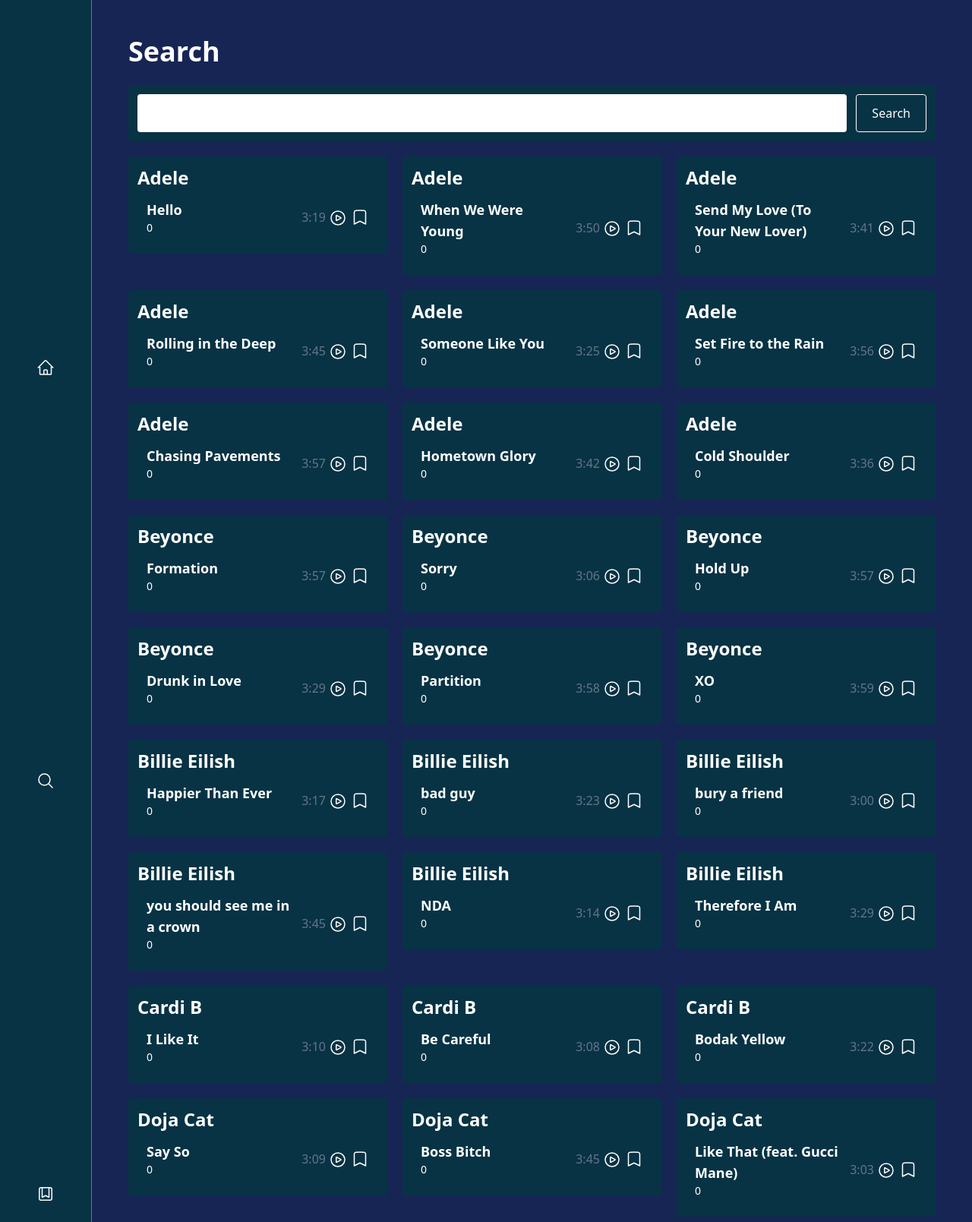
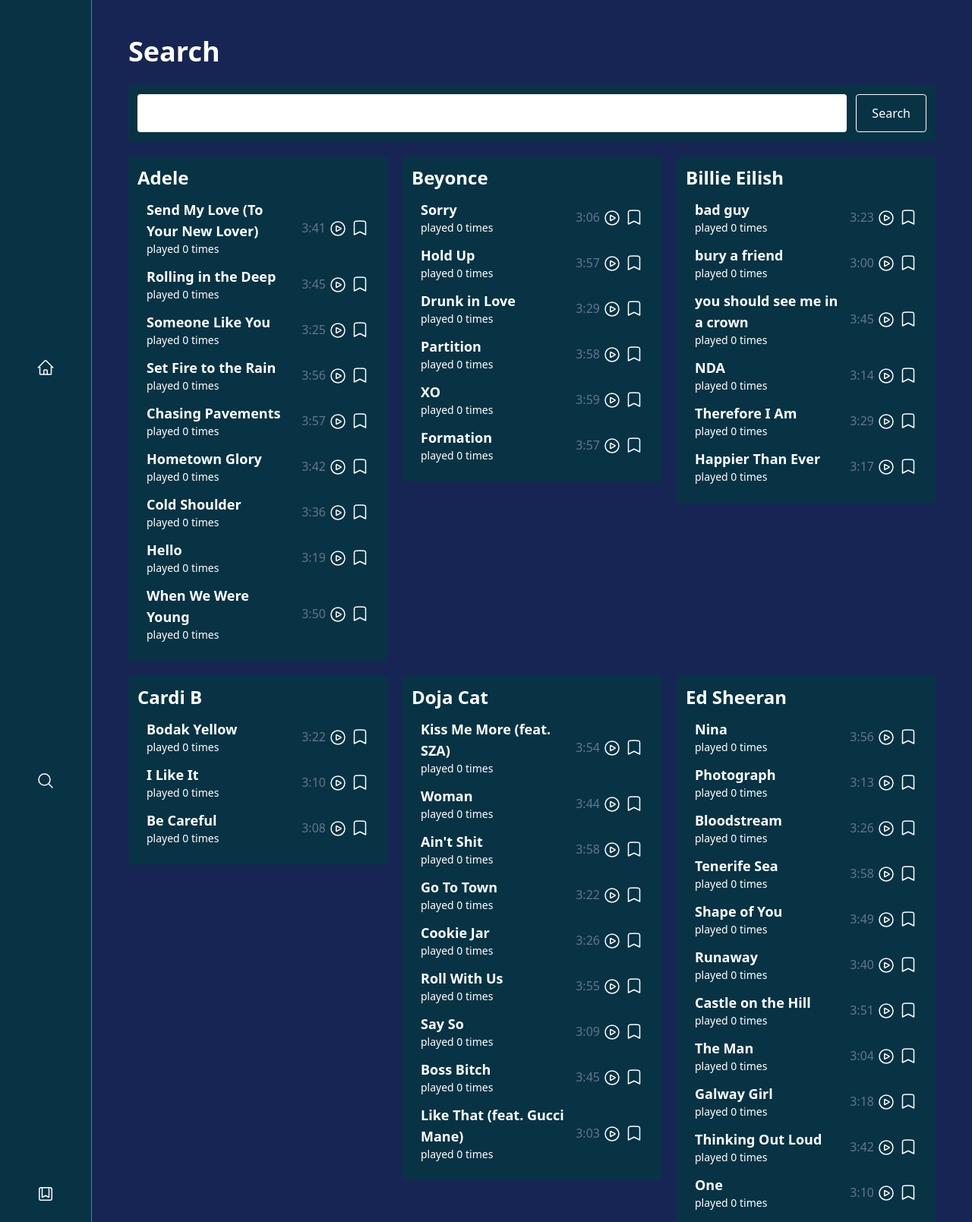
Before and after one commit to FloCRC/2024-may-music-player-hungry-hungry-caterpillars, a PHP site: page /search.php in a window 1280 px wide. Shown: the top 1609 px of the page at 76% size. Run offline with PHP 8.4, Linux system fonts and the light colour scheme; data comes from the database, SQL or seed files in the repository; some libraries are stand-ins or nearby versions.

Commit message:
Finished story7

```diff
--- a/index.php
+++ b/index.php
@@ -8,15 +8,14 @@ require_once ('src/Services/SongDisplayService.php');
 
 $db = DatabaseConnector::connect();
 $artistsModel = new ArtistsModel($db);
+
 $artists = $artistsModel->getArtistsSummary();
 
 $songModel = new SongsModel($db);
-$recentSongs = $songModel->getRecentSong();
-
 if (isset($_GET['favouriteId'])){
     $songsId = $songModel->updateFavourite((int)$_GET['favouriteId']);
-    header('location:index.php');
 }
+$recentSongs = $songModel->getRecentSong();
 
 if (isset($_GET['playSong'])&& isset($_GET['songID'])){
     $songID = (int)$_GET['songID'];
--- a/search.php
+++ b/search.php
@@ -7,9 +7,20 @@ require_once ('src/DatabaseConnector.php');
 
 $db = DatabaseConnector::connect();
 $songModel = new SongsModel($db);
+if (isset($_GET['favouriteId'])){
+    $songsId = $songModel->updateFavourite((int)$_GET['favouriteId']);
+}
+
 $songSearchResults = $songModel->searchBySongName('');
+
 if (isset($_GET['search'])){
     $songSearchResults = $songModel->searchBySongName($_GET['search']);
+}
+
+if (isset($_GET['playSong'])&& isset($_GET['songID'])){
+    $songID = (int)$_GET['songID'];
+    $songModel->updateTimePlayed($songID);
+    $songModel->updatePlayCount($songID);
 }
 
 ?>
@@ -65,11 +76,10 @@ if (isset($_GET['search'])){
                 <?php
                 $output = "";
                 foreach($songSearchResults as $index => $song) {
-
-                    if ($index == 1) {
+                    if ($index == 0) {
                         $output .= "<div class='rounded p-3 bg-cyan-950'>
                         <h4 class='mb-3 text-2xl font-bold'>{$song->getArtistName()}</h4>";
-                    }else {
+                    } elseif ($song->getArtistName() != $songSearchResults[$index - 1]->getArtistName()) {
                         $output .= "<div class='rounded p-3 bg-cyan-950'>
                         <h4 class='mb-3 text-2xl font-bold'>{$song->getArtistName()}</h4>";
                     }
@@ -86,7 +96,7 @@ if (isset($_GET['search'])){
                     <div class='mx-3 mb-3 flex justify-between items-center'>
                         <div class='w-3/4 pe-3'>
                             <h4 class='font-bold text-lg'>{$song->getSongName()}</h4>
-                            <p class='text-sm'>{$song->getPlayCount()}</p>
+                            <p class='text-sm'>played {$song->getPlayCount()} times</p>
                         </div>
                         <div class='flex items-center justify-between w-24'>
                             <span class='text-slate-500'>$songLengthFormatted</span>
@@ -102,34 +112,17 @@ if (isset($_GET['search'])){
                                     </svg>
                                 </a>
                         </div>
-                    </div>
-                </div>";
+                    </div>";
+                    if ($index == count($songSearchResults)-1) {
+                        $output .= "</div>";
+                    } elseif ($song->getArtistName() != $songSearchResults[$index + 1]->getArtistName()) {
+                        $output .= "</div>";
+                    }
                 }
+
                 echo $output;
                 ?>
-                    <div class="mx-3 mb-3 flex justify-between items-center">
-                        <div class="w-3/4 pe-3">
-                            <h4 class="font-bold text-lg">Song name</h4>
-                            <p class="text-sm">Played 4 times</p>
-                        </div>
-                        <div class="flex items-center justify-between w-24">
-                            <span class="text-slate-500">3:36</span>
-                            <a href="?playSong=1" class="hover:text-slate-500 hover:cursor-pointer">
-                                <svg xmlns="http://www.w3.org/2000/svg" fill="none" viewBox="0 0 24 24" stroke-width="1.5" stroke="currentColor" class="size-6 inline">
-                                    <path stroke-linecap="round" stroke-linejoin="round" d="M21 12a9 9 0 1 1-18 0 9 9 0 0 1 18 0Z"></path>
-                                    <path stroke-linecap="round" stroke-linejoin="round" d="M15.91 11.672a.375.375 0 0 1 0 .656l-5.603 3.113a.375.375 0 0 1-.557-.328V8.887c0-.286.307-.466.557-.327l5.603 3.112Z"></path>
-                                </svg>
-                            </a>
-                            <a href="favourite.php?id=" class="hover:text-slate-500 hover:cursor-pointer">
-                                <svg xmlns="http://www.w3.org/2000/svg" fill="none" viewBox="0 0 24 24" stroke-width="1.5" stroke="currentColor" class="size-6">
-                                    <path stroke-linecap="round" stroke-linejoin="round" d="M17.593 3.322c1.1.128 1.907 1.077 1.907 2.185V21L12 17.25 4.5 21V5.507c0-1.108.806-2.057 1.907-2.185a48.507 48.507 0 0 1 11.186 0Z" />
-                                </svg>
-                            </a>
-                        </div>
-                    </div>
 
-                </div>
-            </div>
         </section>
 
         <section class="group-[.minimised]:py-2 group-[.minimised]:h-24 h-1/4 border-t bg-cyan-950 border-slate-500 p-6">
```
